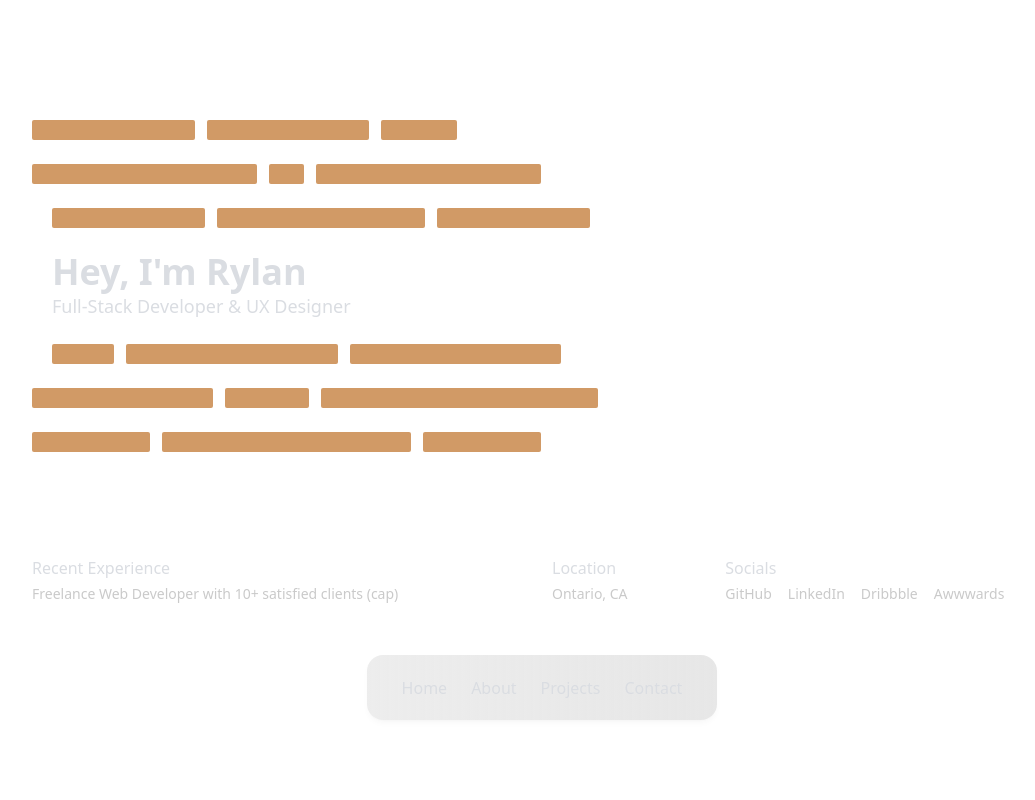
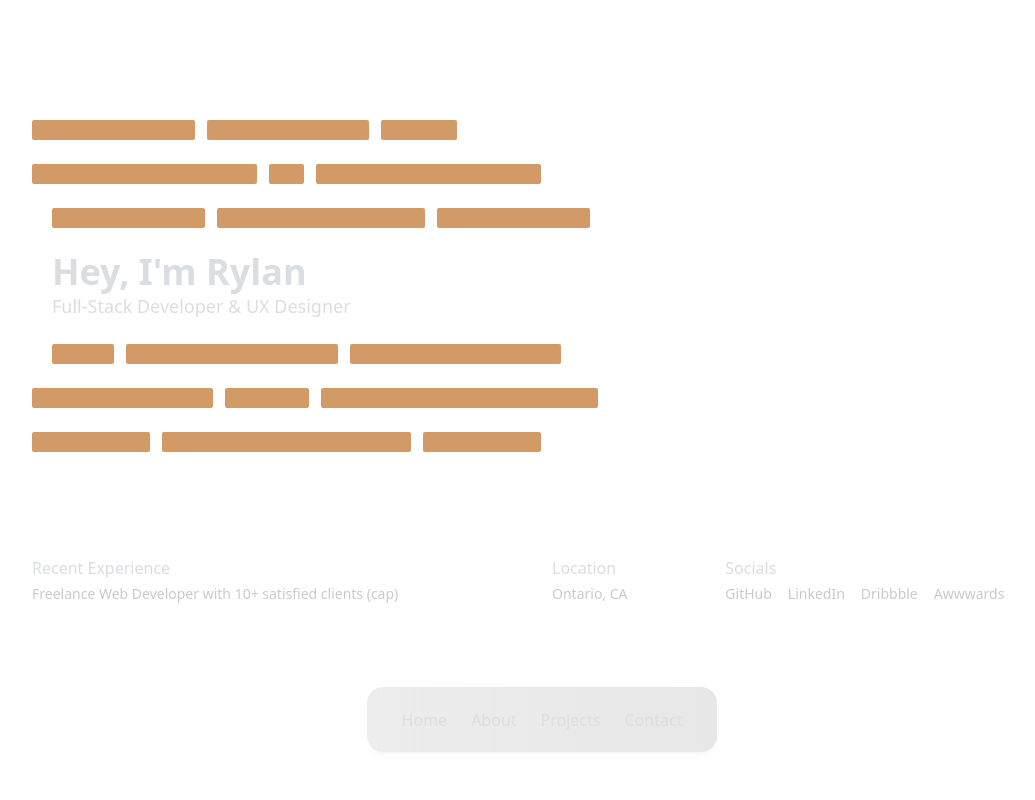
Before and after one commit to RylanHiltz/personal-portfolio, a Next.js app: page / in a window 1280 px wide. Shown: the top 800 px of the page, without its empty margins (98-1133 px from the left). Built offline with nearby package versions, Linux system fonts and the light colour scheme.

Commit message:
Fix navbar blur hover issue

```diff
--- a/app/components/NavBar.tsx
+++ b/app/components/NavBar.tsx
@@ -5,10 +5,12 @@ import { motion } from "framer-motion";
 import { links } from "../lib/data";
 import Link from "next/link";
 
+
+
 export default function NavBar() {
   return (
     <div className="flex justify-center self-center">
-      <div className=" bg-gradient-to-r from-[#C3C3C3]/30 to-[#5D5D5D]/15 bg-opacity-20 shadow-md shadow-black/[0.03] backdrop-blur-[0.3rem] fixed bottom-20  rounded-2xl h-full w-full max-w-[350px] max-h-[65px] justify-center px-3 flex">
+      <div className="z-50 bg-gradient-to-r from-[#C3C3C3]/30 to-[#5D5D5D]/15 shadow-md shadow-black/[0.03] fixed bottom-12  backdrop-blur-[0.3rem] bg-opacity-20 rounded-2xl h-full w-full max-w-[350px] max-h-[65px] justify-center px-3 flex">
         <ul className="flex items-center justify-center gap-6">
           {links.map((link) => (
             <motion.li
```
